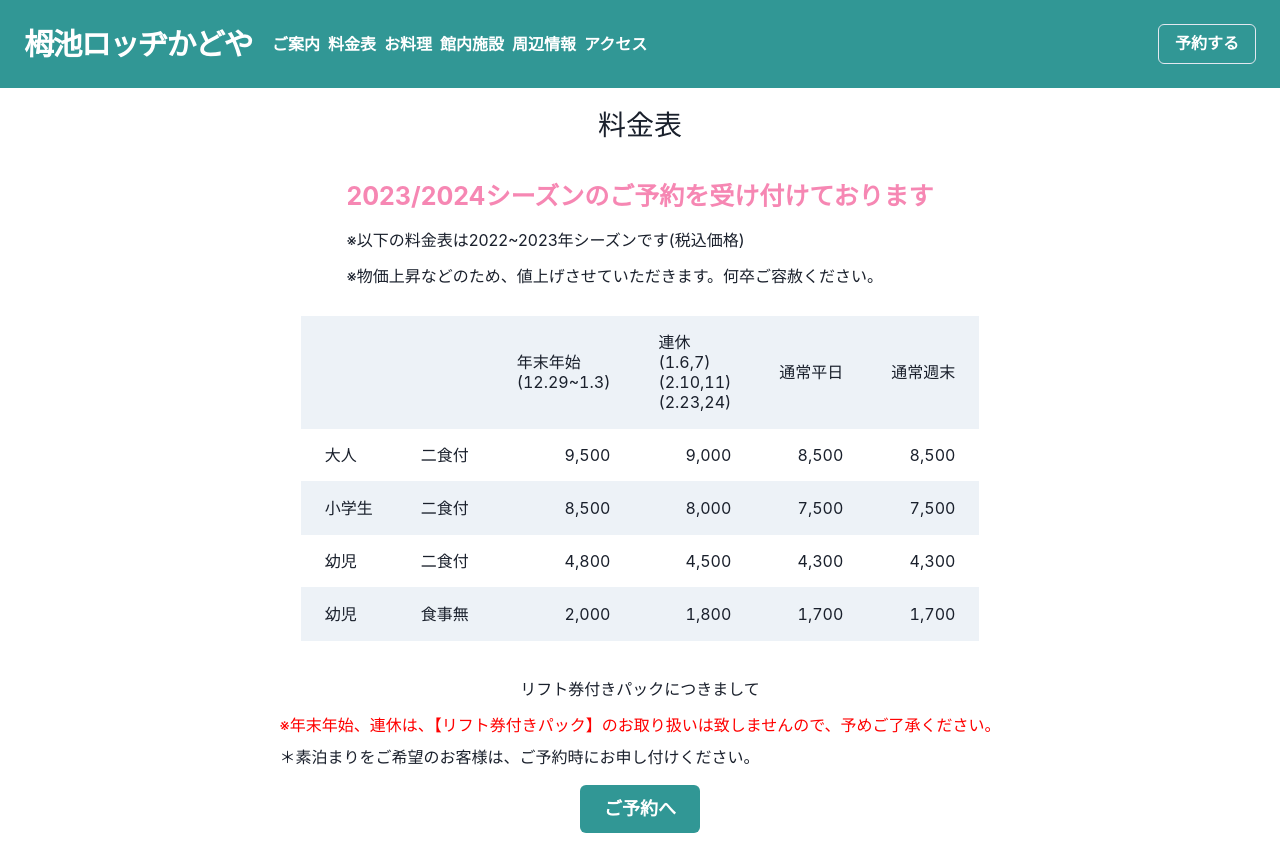
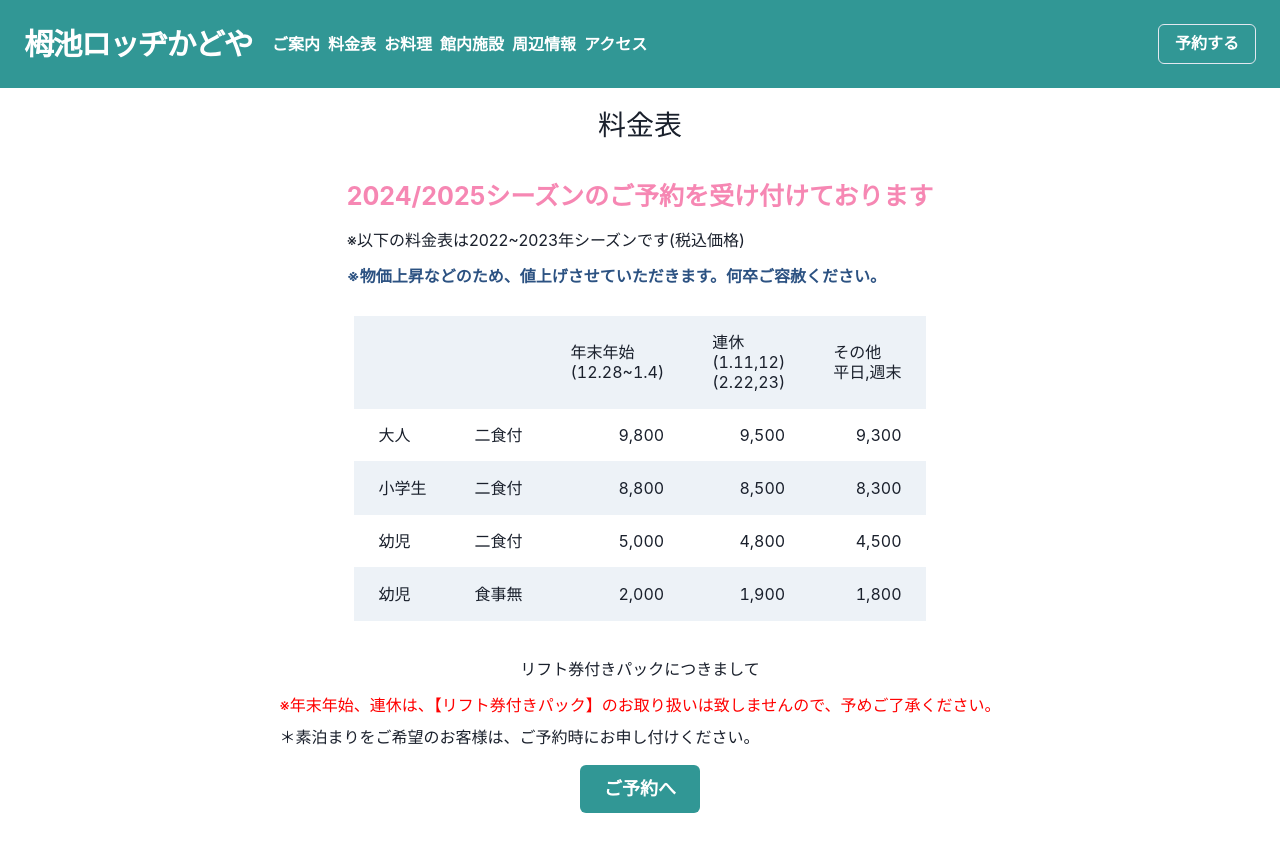
Before and after one commit to tomoki33kurita/lodge-kadoya, a Next.js app in the folder web/: page /price in a window 1280 px wide. Built offline with nearby package versions, Linux system fonts and the light colour scheme.

Commit message:
Updated next season

```diff
--- a/web/pages/price/index.tsx
+++ b/web/pages/price/index.tsx
@@ -35,10 +35,10 @@ const PriceSheet: React.FC = () => {
               textAlign={"center"}
               mb={3}
             >
-              2023/2024シーズンのご予約を受け付けております
+              2024/2025シーズンのご予約を受け付けております
             </Box>
             <Box mb={3}>※以下の料金表は2022~2023年シーズンです(税込価格)</Box>
-            <Box mb={3}>
+            <Box mb={3} color={"blue.700"} fontWeight={"bold"}>
               ※物価上昇などのため、値上げさせていただきます。何卒ご容赦ください。
             </Box>
           </Box>
@@ -58,51 +58,48 @@ const PriceSheet: React.FC = () => {
                   <Td>
                     年末年始
                     <br />
-                    (12.29~1.3)
+                    (12.28~1.4)
                   </Td>
                   <Td>
                     連休
                     <br />
-                    (1.6,7)
+                    (1.11,12)
                     <br />
-                    (2.10,11)
+                    (2.22,23)
+                  </Td>
+                  <Td>
+                    その他
                     <br />
-                    (2.23,24)
+                    平日,週末
                   </Td>
-                  <Td>通常平日</Td>
-                  <Td>通常週末</Td>
                 </Tr>
                 <Tr>
                   <Td>大人</Td>
                   <Td>二食付</Td>
+                  <Td isNumeric>9,800</Td>
                   <Td isNumeric>9,500</Td>
-                  <Td isNumeric>9,000</Td>
-                  <Td isNumeric>8,500</Td>
-                  <Td isNumeric>8,500</Td>
+                  <Td isNumeric>9,300</Td>
                 </Tr>
                 <Tr>
                   <Td>小学生</Td>
                   <Td>二食付</Td>
+                  <Td isNumeric>8,800</Td>
                   <Td isNumeric>8,500</Td>
-                  <Td isNumeric>8,000</Td>
-                  <Td isNumeric>7,500</Td>
-                  <Td isNumeric>7,500</Td>
+                  <Td isNumeric>8,300</Td>
                 </Tr>
                 <Tr>
                   <Td>幼児</Td>
                   <Td>二食付</Td>
+                  <Td isNumeric>5,000</Td>
                   <Td isNumeric>4,800</Td>
                   <Td isNumeric>4,500</Td>
-                  <Td isNumeric>4,300</Td>
-                  <Td isNumeric>4,300</Td>
                 </Tr>
                 <Tr>
                   <Td>幼児</Td>
                   <Td>食事無</Td>
                   <Td isNumeric>2,000</Td>
+                  <Td isNumeric>1,900</Td>
                   <Td isNumeric>1,800</Td>
-                  <Td isNumeric>1,700</Td>
-                  <Td isNumeric>1,700</Td>
                 </Tr>
               </Tbody>
             </Table>
```
Also changed, not shown: web/pages/reserve/index.tsx (+11 -25 lines).
